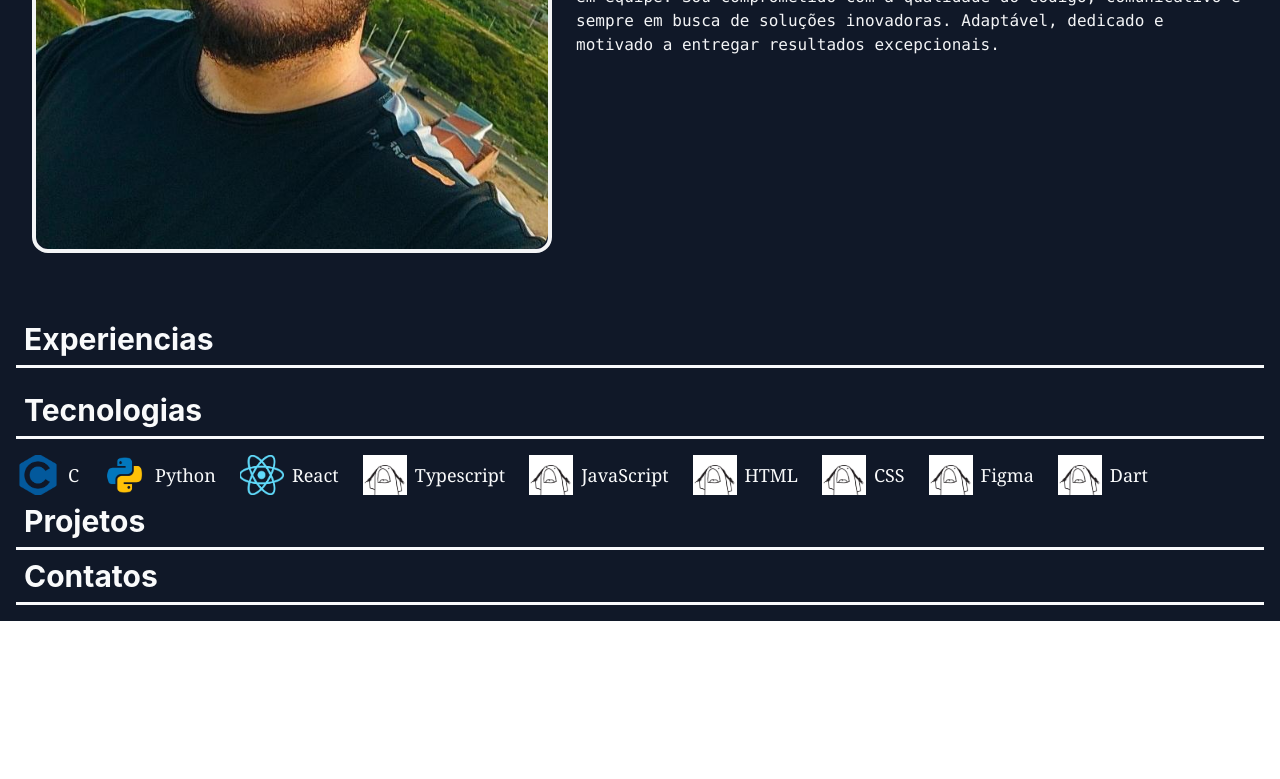
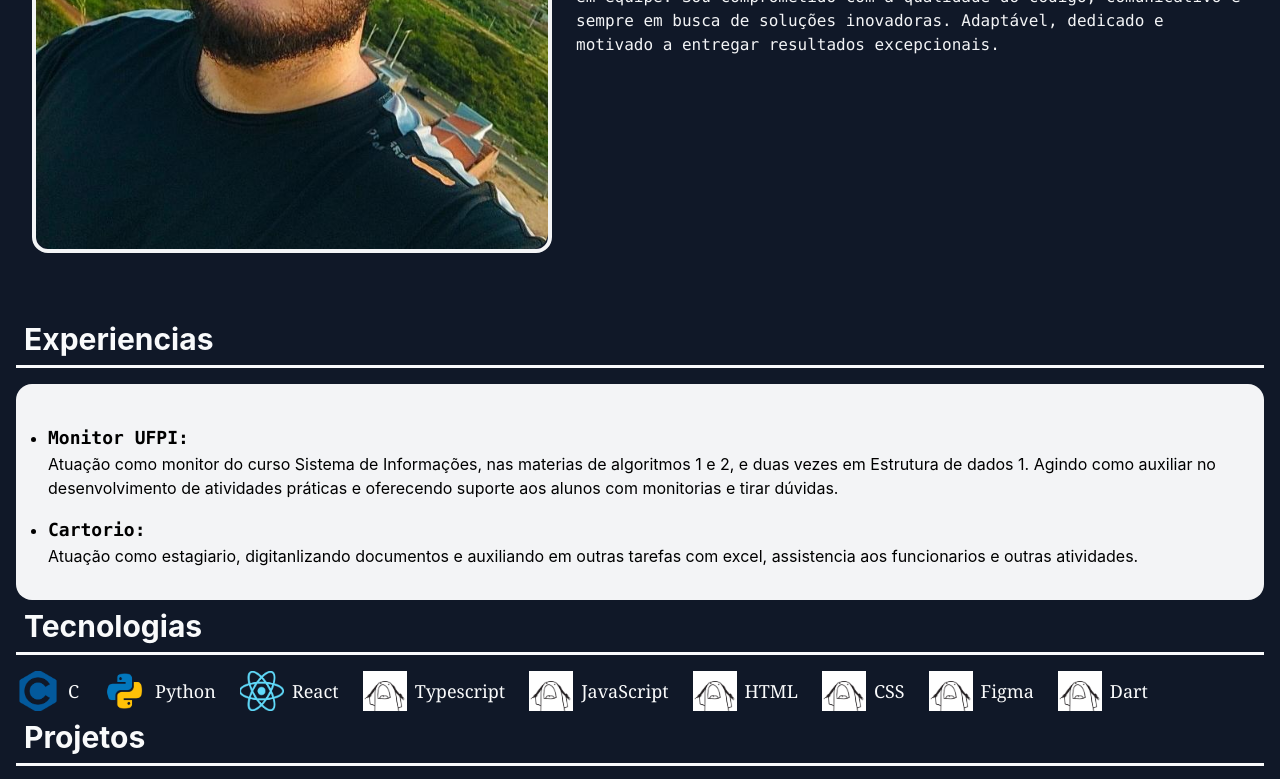
Before and after one commit to MarcosWillianAP1K/Projeto_perfil--React-vite-, a React (Vite) app: page / in a window 1280 px wide. Shown: the part 423-1202 px from the top of the page. Before the commit the page ends 1044 px from the top, so only its background shows below. Built offline with nearby package versions, Linux system fonts and the light colour scheme.

Commit message:
feat: add PerfilExperiencia component and integrate it into Experiencias

```diff
--- a/src/components/home/experiencias.tsx
+++ b/src/components/home/experiencias.tsx
@@ -1,4 +1,6 @@
 import TituloSessao from '../ui/titulo_sessao.tsx'
+import Quadro from '../ui/quadro.tsx'
+import PerfilExperiencia from '../ui/perfil_experiencia.tsx'
 
 
 
@@ -7,10 +9,22 @@ function Experiencias() {
         <div className='w-full space-y-4 flex-col'>
             <TituloSessao titulo="Experiencias" />
 
+            <Quadro children={
 
-            <div className="flex flex-wrap gap-4">
+                <ul className="list-disc p-4 flex flex-wrap gap-4">
+                    <li>
+                        <PerfilExperiencia titulo="Monitor UFPI:" descricao="Atuação como monitor do curso Sistema de Informações, nas materias de algoritmos 1 e 2, e duas vezes em Estrutura de dados 1. Agindo como auxiliar no desenvolvimento de atividades práticas e oferecendo suporte aos alunos com monitorias e tirar dúvidas." />
+                    </li>
 
-            </div>
+                    <li>
+                        <PerfilExperiencia titulo="Cartorio:" descricao="Atuação como estagiario, digitanlizando documentos e auxiliando em outras tarefas com excel, assistencia aos funcionarios e outras atividades." />
+                    </li>
+
+                </ul>
+
+
+            } />
+
         </div>
     )
 }
--- /dev/null
+++ b/src/components/ui/perfil_experiencia.tsx
@@ -0,0 +1,15 @@
+
+
+
+const PerfilExperiencia = ({ titulo, descricao } : { titulo: string; descricao: string }) => {
+    return (
+        <div className="flex flex-wrap">
+            <h1 className='text-lg font-bold font-mono'>{titulo}</h1>
+            <p>{descricao}</p>
+        </div>
+
+    )
+
+}
+
+export default PerfilExperiencia
```
